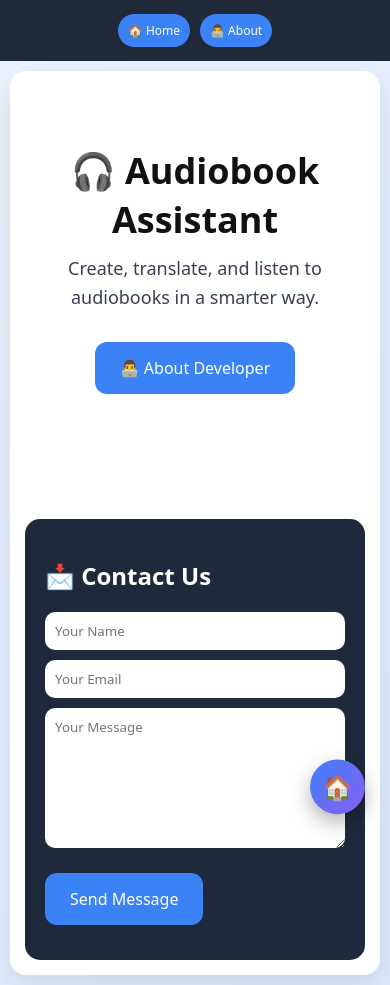
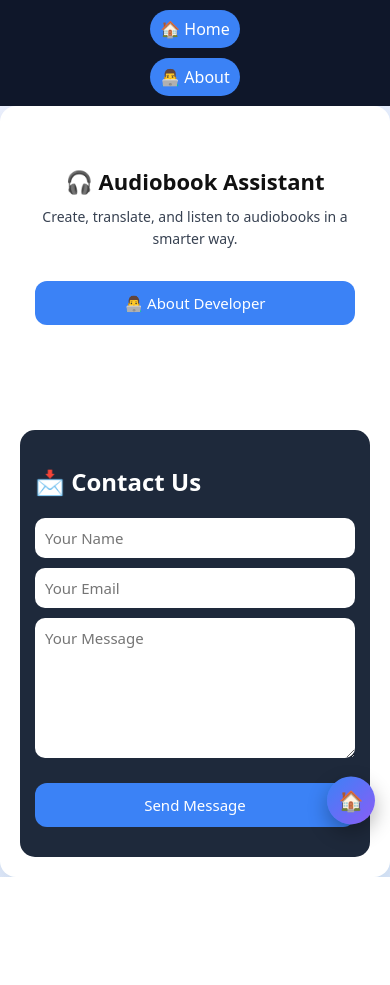
Before and after one commit to smglao8/audiobook-app, a plain HTML site: page home.html in a window 390 px wide. After the commit the page ends 877 px from the top, so only its background shows below. Drawn offline with Linux system fonts and the light colour scheme.

Commit message:
Implement responsive design for home page
Added responsive design styles for navigation and layout.

```diff
--- a/home.html
+++ b/home.html
@@ -2,6 +2,7 @@
 <html lang="en">
 <head>
 <meta charset="UTF-8">
+<meta name="viewport" content="width=device-width, initial-scale=1.0">
 <title>Home - Audiobook App</title>
 
 <link rel="stylesheet" href="style.css">
@@ -89,6 +90,91 @@
   100% { transform: translateY(0px); }
 }
 
+/* =========================
+   RESPONSIVE DESIGN
+========================= */
+
+.container {
+  max-width: 900px;
+  margin: auto;
+  padding: 20px;
+}
+
+/* NAV */
+.nav {
+  display: flex;
+  gap: 20px;
+  padding: 10px 20px;
+  background: #0f172a;
+}
+
+.nav a {
+  color: white;
+  text-decoration: none;
+  font-size: 18px;
+}
+
+/* MOBILE VIEW */
+@media (max-width: 768px) {
+
+  .nav {
+    flex-direction: column;
+    align-items: center;
+    gap: 10px;
+  }
+
+  .hero {
+    padding: 40px 15px;
+  }
+
+  .hero h1 {
+    font-size: 26px;
+  }
+
+  .hero p {
+    font-size: 15px;
+  }
+
+  .mainBtn {
+    width: 100%;
+    font-size: 15px;
+    padding: 12px;
+  }
+
+  .contact {
+    padding: 15px;
+  }
+
+  .contact input,
+  .contact textarea {
+    font-size: 15px;
+  }
+
+  .back-home-btn {
+    width: 48px;
+    height: 48px;
+    font-size: 20px;
+    bottom: 15px;
+    right: 15px;
+  }
+}
+
+/* SMALL PHONES */
+@media (max-width: 400px) {
+
+  .hero h1 {
+    font-size: 22px;
+  }
+
+  .hero p {
+    font-size: 14px;
+  }
+
+  .nav a {
+    font-size: 16px;
+  }
+}
+
 </style>
 
 </head>
@@ -169,7 +255,7 @@ document.getElementById("status").innerText = "✅ Message sent!";
 
 }
 
-/* 🔊 SOUND FUNCTION */
+/* SOUND */
 function playClick(){
 const sound = document.getElementById("clickSound");
 sound.currentTime = 0;
```
